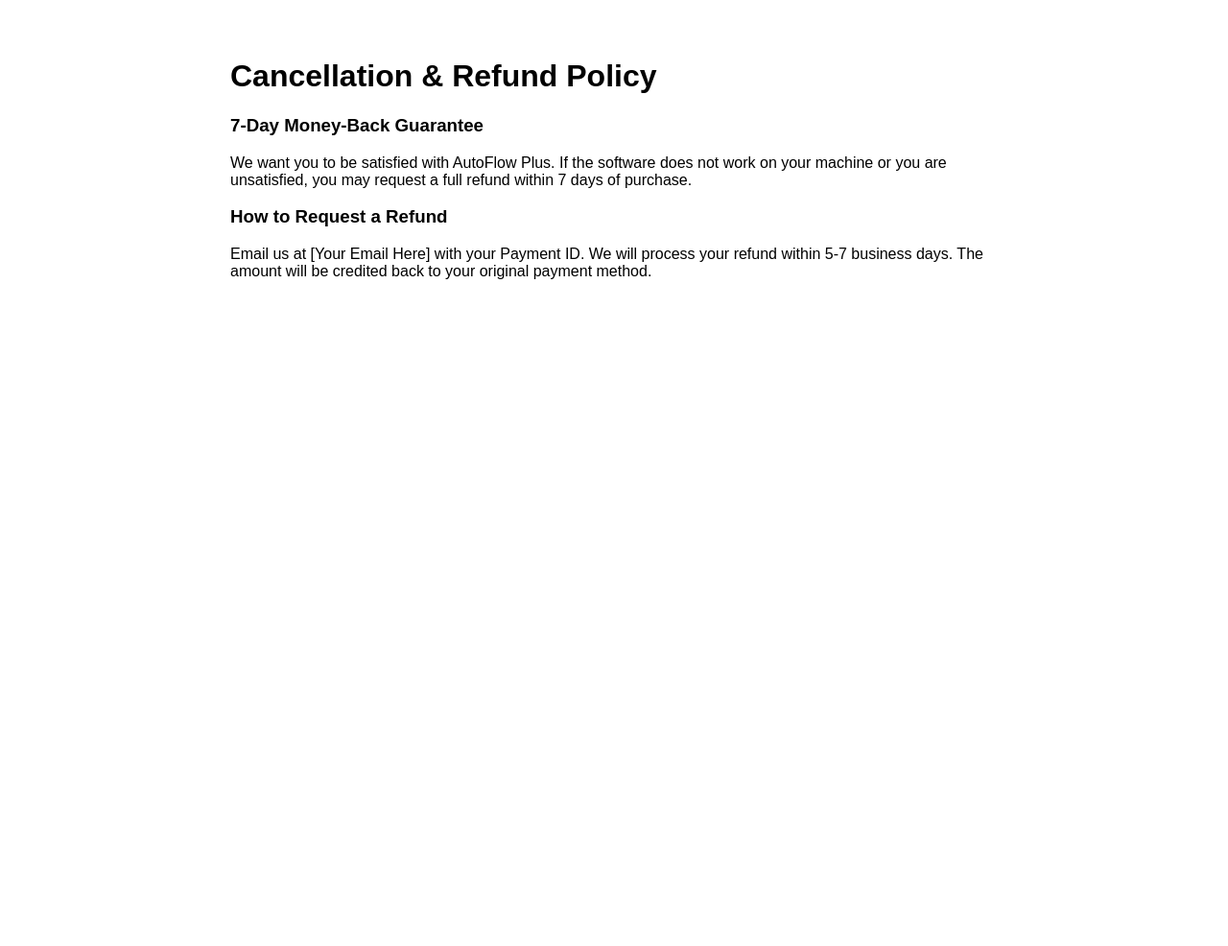
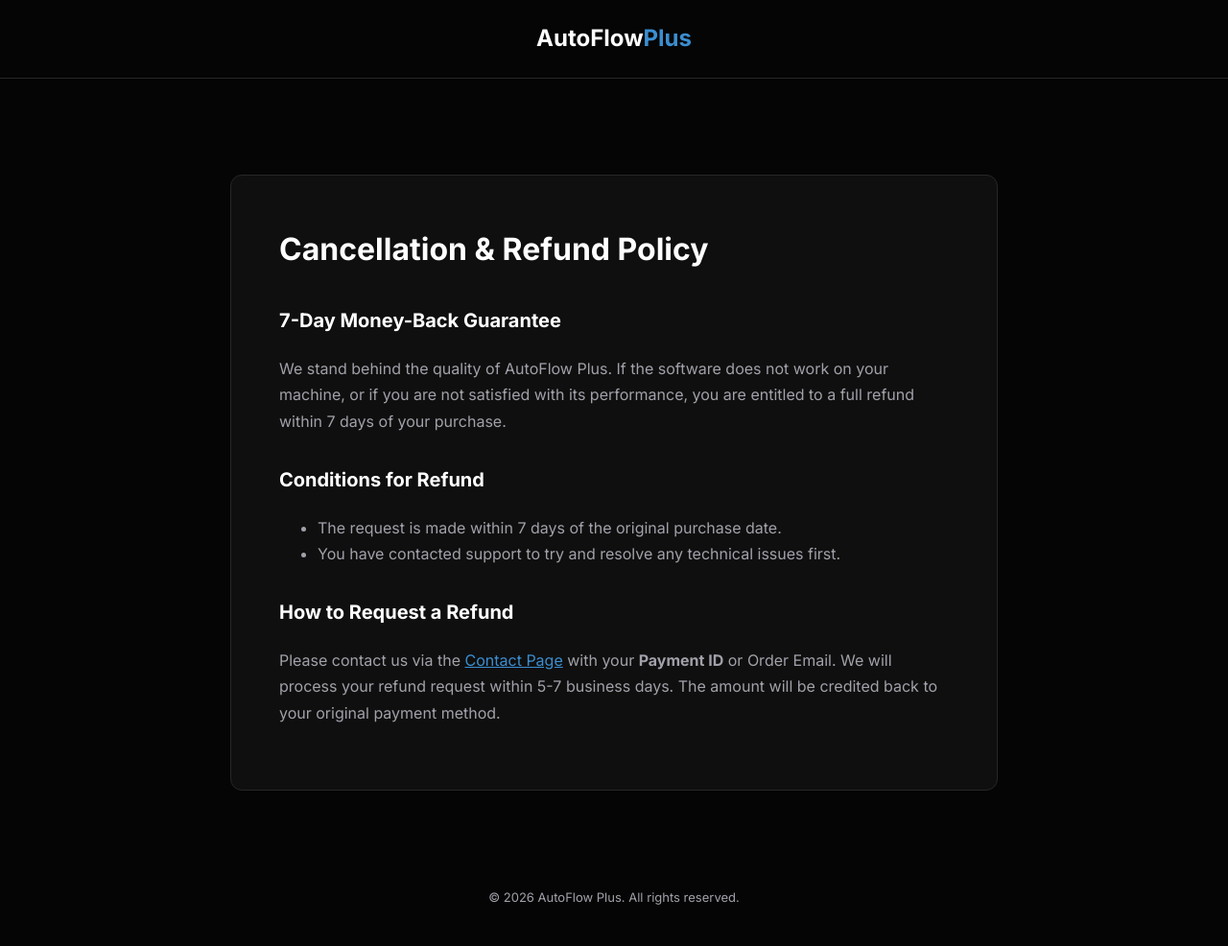
Before and after one commit to cjain04871310/autoflow-server, a website: page refund.html in a window 1280 px wide. Shown: the whole page at 96% size. Before the commit the page ends 800 px from the top, so only its background shows below. Drawn offline with Linux system fonts and the light colour scheme.

Commit message:
refund.html

```diff
--- a/refund.html
+++ b/refund.html
@@ -1,13 +1,43 @@
 <!DOCTYPE html>
-<html>
-<head><title>Cancellation & Refund Policy</title></head>
-<body style="font-family: sans-serif; padding: 40px; max-width: 800px; margin: 0 auto;">
-    <h1>Cancellation & Refund Policy</h1>
+<html lang="en">
+<head>
+    <meta charset="UTF-8">
+    <meta name="viewport" content="width=device-width, initial-scale=1.0">
+    <title>Refund Policy - AutoFlow Plus</title>
+    <link href="https://fonts.googleapis.com/css2?family=Inter:wght@300;400;500;600;700&display=swap" rel="stylesheet">
+    <style>
+        :root { --bg-body: #050505; --bg-card: #0f0f0f; --accent: #3B8ED0; --text-main: #ffffff; --text-muted: #a1a1aa; --border: #27272a; }
+        body { font-family: 'Inter', sans-serif; background-color: var(--bg-body); color: var(--text-main); line-height: 1.7; margin: 0; padding: 0; }
+        .container { max-width: 800px; margin: 0 auto; padding: 40px 20px; }
+        nav { padding: 20px 0; border-bottom: 1px solid var(--border); margin-bottom: 60px; text-align: center; }
+        .logo { font-size: 24px; font-weight: 800; color: white; text-decoration: none; }
+        .logo span { color: var(--accent); }
+        .card { background: var(--bg-card); border: 1px solid var(--border); padding: 50px; border-radius: 12px; }
+        h1 { margin-top: 0; font-size: 32px; }
+        h3 { color: var(--text-main); margin-top: 30px; font-size: 20px; }
+        p { color: var(--text-muted); }
+        footer { margin-top: 60px; text-align: center; color: var(--text-muted); font-size: 13px; padding-bottom: 40px; }
+    </style>
+</head>
+<body>
+    <nav><a href="index.html" class="logo">AutoFlow<span>Plus</span></a></nav>
+    <div class="container">
+        <div class="card">
+            <h1>Cancellation & Refund Policy</h1>
 
-    <h3>7-Day Money-Back Guarantee</h3>
-    <p>We want you to be satisfied with AutoFlow Plus. If the software does not work on your machine or you are unsatisfied, you may request a full refund within 7 days of purchase.</p>
+            <h3>7-Day Money-Back Guarantee</h3>
+            <p>We stand behind the quality of AutoFlow Plus. If the software does not work on your machine, or if you are not satisfied with its performance, you are entitled to a full refund within 7 days of your purchase.</p>
 
-    <h3>How to Request a Refund</h3>
-    <p>Email us at [Your Email Here] with your Payment ID. We will process your refund within 5-7 business days. The amount will be credited back to your original payment method.</p>
+            <h3>Conditions for Refund</h3>
+            <ul>
+                <li style="color:var(--text-muted)">The request is made within 7 days of the original purchase date.</li>
+                <li style="color:var(--text-muted)">You have contacted support to try and resolve any technical issues first.</li>
+            </ul>
+
+            <h3>How to Request a Refund</h3>
+            <p>Please contact us via the <a href="contact.html" style="color:var(--accent)">Contact Page</a> with your <strong>Payment ID</strong> or Order Email. We will process your refund request within 5-7 business days. The amount will be credited back to your original payment method.</p>
+        </div>
+    </div>
+    <footer>&copy; 2026 AutoFlow Plus. All rights reserved.</footer>
 </body>
 </html>
```
